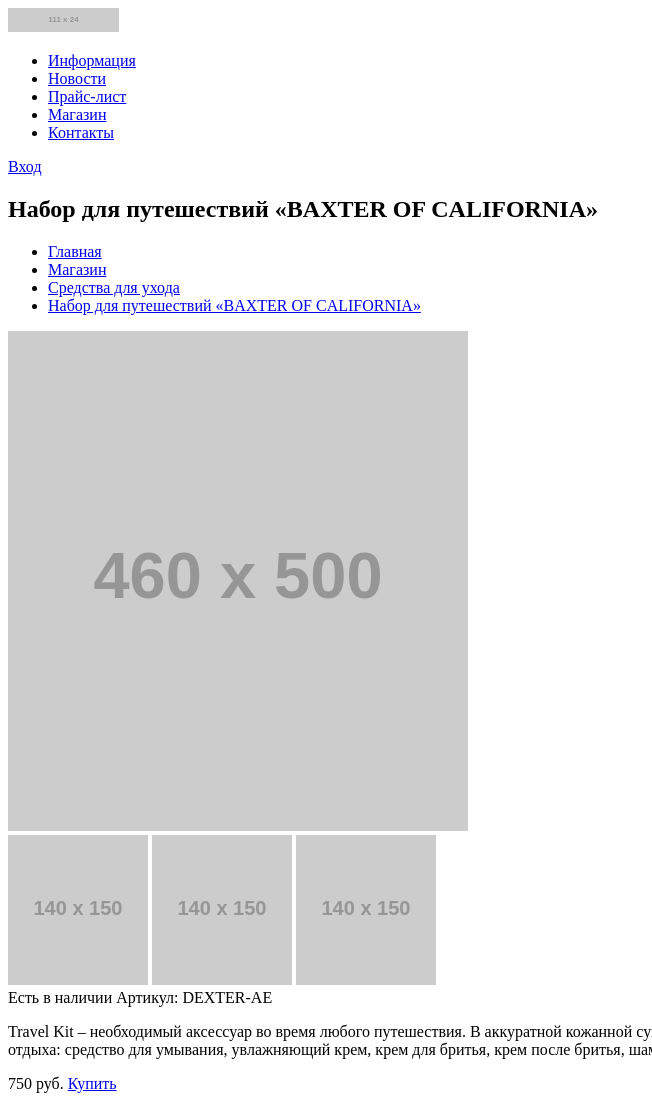
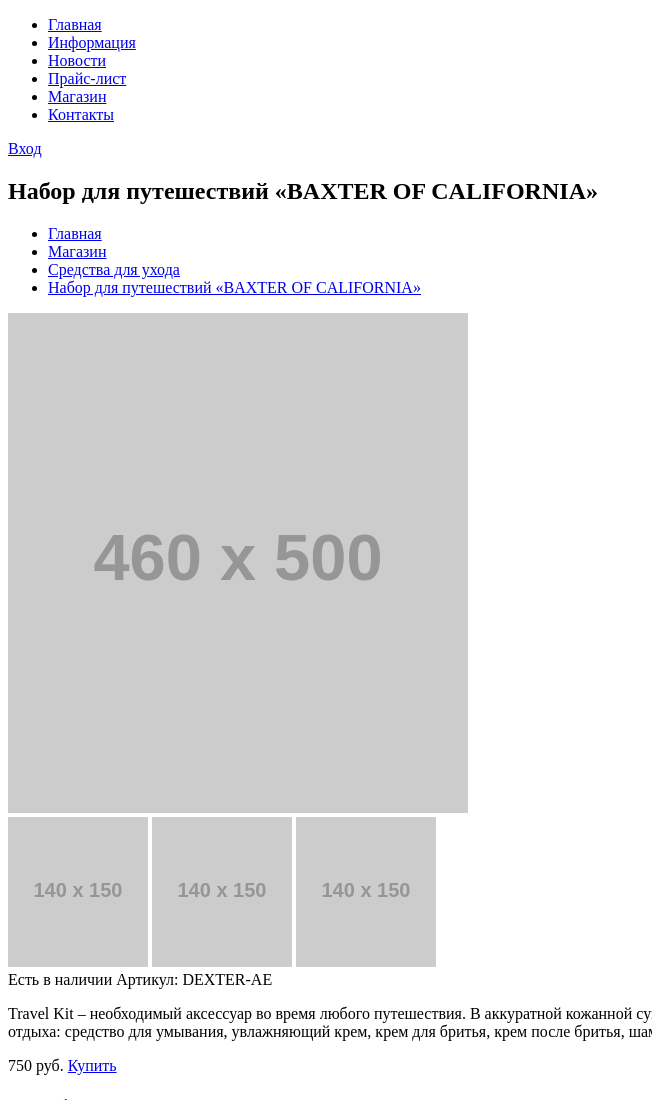
Before and after one commit to Bludniy/htmlacademy-htmlcss-basic--barbershop, a plain HTML site: page catalog-item.html in a window 1280 px wide. Shown: the top 1100 px of the page, without its empty margins (0-652 px from the left). Drawn offline with Linux system fonts and the light colour scheme; placeholder pictures from the web are drawn by us.

Commit message:
Логотип в главном меню свёрстан как один из его пунктов
В макете логотип является непосредственной частью главного меню навигации, а потому логично его поместить в общий список для всех пунктов.

```diff
--- a/catalog-item.html
+++ b/catalog-item.html
@@ -11,12 +11,8 @@
     <header class="main-header">
       <div class="main-wrapper">
         <nav class="main-navigation">
-          <a class="navigation-logo" href="#">
-            <!--TODO: узнать, можно ли заменить на текст вместо картинки-->
-            <img src="http://via.placeholder.com/111x24" width="111" height="24"
-                alt="Главная">
-          </a>
           <ul>
+            <li><a href="#">Главная</a></li>
             <li><a href="#">Информация</a></li>
             <li><a href="#">Новости</a></li>
             <li><a href="#">Прайс-лист</a></li>
```
Also changed, not shown: catalog.html (+1 -5 lines).
